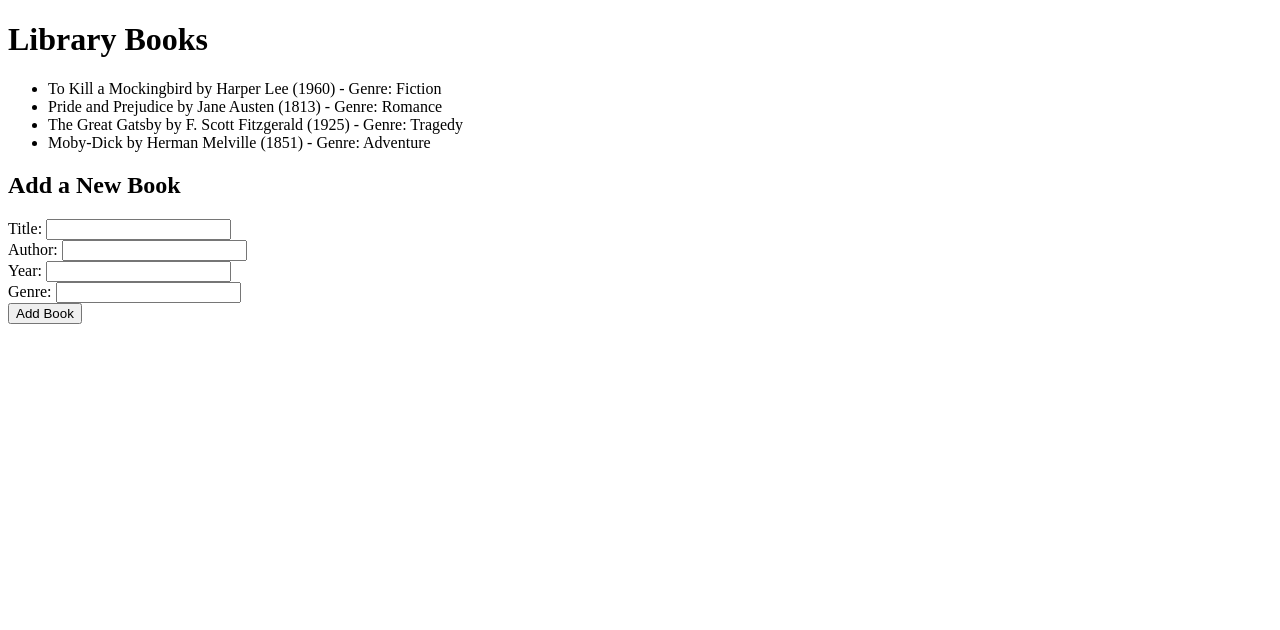
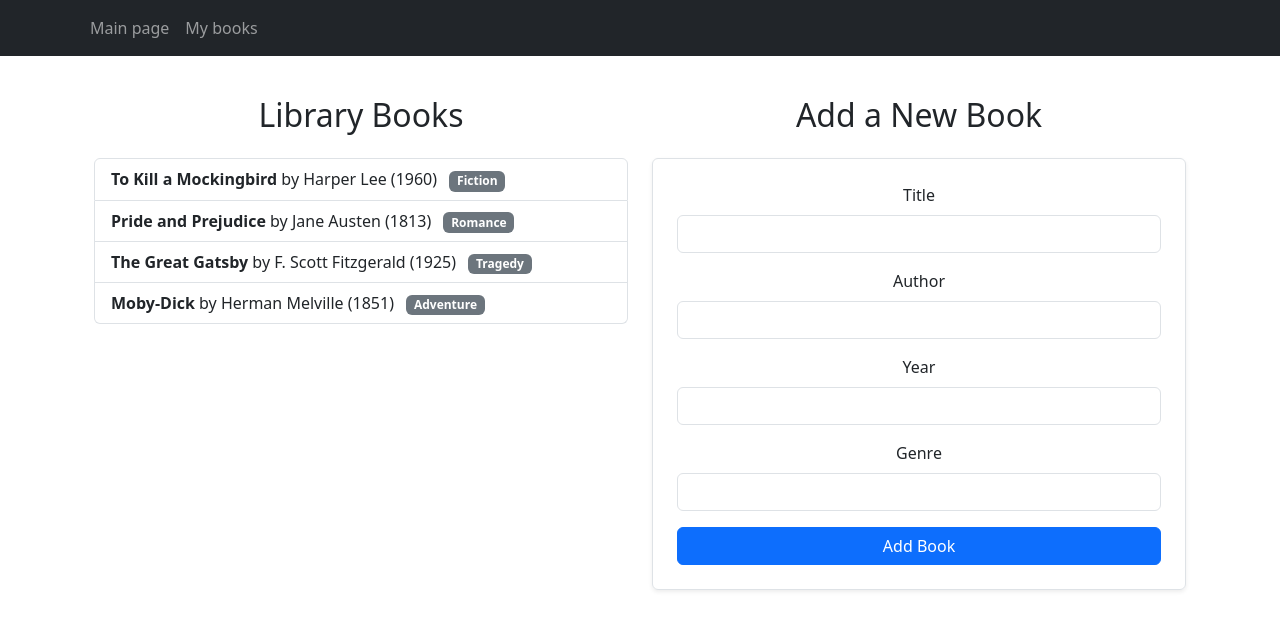
Before and after one commit to TatyanaBerlenko/library, a Flask app: page /books in a window 1280 px wide. Shown: the top 630 px of the page. Run offline with Flask 3, Linux system fonts and the light colour scheme; some libraries are stand-ins or nearby versions.

Commit message:
add templates

```diff
--- a/app/server.py
+++ b/app/server.py
@@ -8,7 +8,7 @@ app = Flask(__name__)
 
 @app.route('/')
 def home():
-    return 'Hello! Welcome to my library'
+    return render_template('main.html')
 
 
 @app.route('/books/<int:book_id>')
--- a/app/templates/base.html
+++ b/app/templates/base.html
@@ -2,9 +2,47 @@
 <html lang="en">
 <head>
     <meta charset="UTF-8">
-    <title>Title</title>
+    <meta name="viewport" content="width=device-width, initial-scale=1.0">
+    <title>{% block title %}{% endblock %}</title>
+{% block styles %}
+    <link href="https://cdn.jsdelivr.net/npm/bootstrap@5.3.3/dist/css/bootstrap.min.css" rel="stylesheet" integrity="sha384-QWTKZyjpPEjISv5WaRU9OFeRpok6YctnYmDr5pNlyT2bRjXh0JMhjY6hW+ALEwIH" crossorigin="anonymous">
+    <link href="https://code.jquery.com/ui/1.12.1/themes/base/jquery-ui.css" rel="stylesheet">
+{% endblock %}
+    <script src="https://code.jquery.com/jquery-3.7.0.min.js"></script>
+    <script src="https://code.jquery.com/ui/1.12.1/jquery-ui.min.js"></script>
+    <script src="https://cdn.jsdelivr.net/npm/bootstrap@5.3.3/dist/js/bootstrap.bundle.min.js" integrity="sha384-YvpcrYf0tY3lHB60NNkmXc5s9fDVZLESaAA55NDzOxhy9GkcIdslK1eN7N6jIeHz" crossorigin="anonymous"></script>
+    <script src="https://cdnjs.cloudflare.com/ajax/libs/font-awesome/5.15.4/js/all.min.js"></script>
+
+{% block head_scripts %}
+    <script src="{{ url_for('static', filename='js/books.js') }}"></script>
+{% endblock %}
+
+
 </head>
 <body>
+<nav class="navbar navbar-expand-lg navbar-dark bg-dark fixed-top">
+    <div class="container">
+        <button class="navbar-toggler" type="button" data-bs-toggle="collapse" data-bs-target="#navbarNav"
+                aria-controls="navbarNav" aria-expanded="false" aria-label="Toggle navigation">
+            <span class="navbar-toggler-icon"></span>
+        </button>
+        <div class="collapse navbar-collapse" id="navbarNav">
+            <div class="navbar-nav me-auto">
+                <a class="nav-item nav-link" href="/">Main page</a>
+                <a class="nav-item nav-link" href="/books">My books</a>
 
+            </div>
+        </div>
+    </div>
+</nav>
+<br><br>
+<div class="container text-center mt-5">
+    {% block content %}
+    {% endblock %}
+</div>
+
+{% block scripts %}
+{% endblock %}
 </body>
+
 </html>
--- a/app/templates/books.html
+++ b/app/templates/books.html
@@ -1,35 +1,50 @@
-<!DOCTYPE html>
-<html lang="en">
-<head>
-    <meta charset="UTF-8">
-    <title>Library</title>
-    <script src="https://code.jquery.com/jquery-3.6.0.min.js"></script>
-    <script src="{{ url_for('static', filename='js/books.js') }}"></script>
-</head>
-<body>
-    <h1>Library Books</h1>
-    <ul id="books-list">
-        {% for book in books %}
-            <li>{{ book["title"] }} by {{ book["author"] }} ({{ book["year"] }}) - Genre: {{ book["genre"] }}</li>
-        {% endfor %}
-    </ul>
+{% extends 'base.html' %}
+{% block title %}My books{% endblock %}
+{% block content %}
+<div class="container my-4">
+        <div class="row">
+            <!-- Секция с книгами слева -->
+            <div class="col-md-6">
+                <h2 class="text-center mb-4">Library Books</h2>
+                <ul id="books-list" class="list-group mb-4">
+                    {% for book in books %}
+                        <li class="list-group-item d-flex justify-content-between align-items-center">
+                            <div>
+                                <strong>{{ book["title"] }}</strong> by {{ book["author"] }} ({{ book["year"] }})
+                                <span class="badge bg-secondary ms-2">{{ book["genre"] }}</span>
+                            </div>
+                        </li>
+                    {% endfor %}
+                </ul>
+            </div>
 
-    <h2>Add a New Book</h2>
-    <form id="add-book-form">
-        <label for="title">Title:</label>
-        <input type="text" id="title" name="title" required><br>
+            <!-- Секция для добавления книги справа -->
+            <div class="col-md-6">
+                <h2 class="text-center mb-4">Add a New Book</h2>
+                <form id="add-book-form" class="border p-4 rounded shadow-sm">
+                    <div class="mb-3">
+                        <label for="title" class="form-label">Title</label>
+                        <input type="text" id="title" name="title" class="form-control" required>
+                    </div>
 
-        <label for="author">Author:</label>
-        <input type="text" id="author" name="author" required><br>
+                    <div class="mb-3">
+                        <label for="author" class="form-label">Author</label>
+                        <input type="text" id="author" name="author" class="form-control" required>
+                    </div>
 
-        <label for="year">Year:</label>
-        <input type="number" id="year" name="year" required><br>
+                    <div class="mb-3">
+                        <label for="year" class="form-label">Year</label>
+                        <input type="number" id="year" name="year" class="form-control" required>
+                    </div>
 
-        <label for="genre">Genre:</label>
-        <input type="text" id="genre" name="genre" required><br>
+                    <div class="mb-3">
+                        <label for="genre" class="form-label">Genre</label>
+                        <input type="text" id="genre" name="genre" class="form-control" required>
+                    </div>
 
-        <button type="button" onclick="addBook()">Add Book</button>
-    </form>
-
-</body>
-</html>
+                    <button type="button" onclick="addBook()" class="btn btn-primary w-100">Add Book</button>
+                </form>
+            </div>
+        </div>
+    </div>
+{% endblock %}
--- /dev/null
+++ b/app/templates/main.html
@@ -0,0 +1,5 @@
+{% extends 'base.html' %}
+{% block title %}Welcome{% endblock %}
+{% block content %}
+  <h2>Hello! Welcome to my library</h2>>
+{% endblock %}
```
